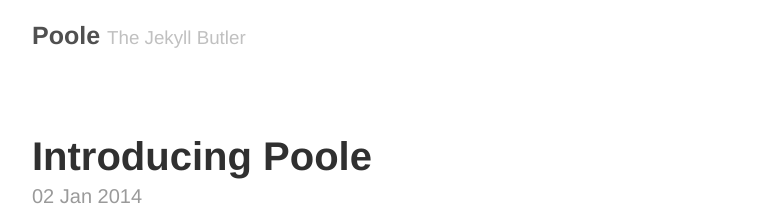
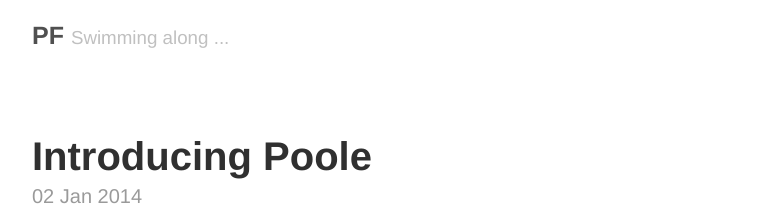
Before and after one commit to ponderingfish/ponderingfish.github.io, a Jekyll site: the page built from index.html, in a window 1280 px wide. Shown: the top 215 px of the page, without its empty margins (248-1031 px from the left). Built offline with Jekyll 4.4.1, drawn with Linux system fonts in a browser that asks for light colours; the list of posts is cut into pages by our own code.

```diff
--- a/_config.yml
+++ b/_config.yml
@@ -3,20 +3,20 @@ permalink:        pretty
 relative_permalinks: true
 
 # Setup
-title:            Poole
-tagline:          The Jekyll Butler
-url:              http://getpoole.com
+title:            PF
+tagline:          Swimming along ...
+url:              http://ponderingfish.github.io/
 paginate:         1
 baseurl:          /
 author:
-  name:           Mark Otto
-  url:            https://twitter.com/mdo
-  email:          markdotto@gmail.com
+  name:           Pondering Fish
+  url:
+  email:          ponderingfish2014@gmail.com
 
 # Custom vars
 version:          1.0.0
 github:
-  repo:           https://github.com/poole/poole
+  repo:          github.com/ponderingfish/ponderingfish.github.io
 
 
 pages_list:
```
